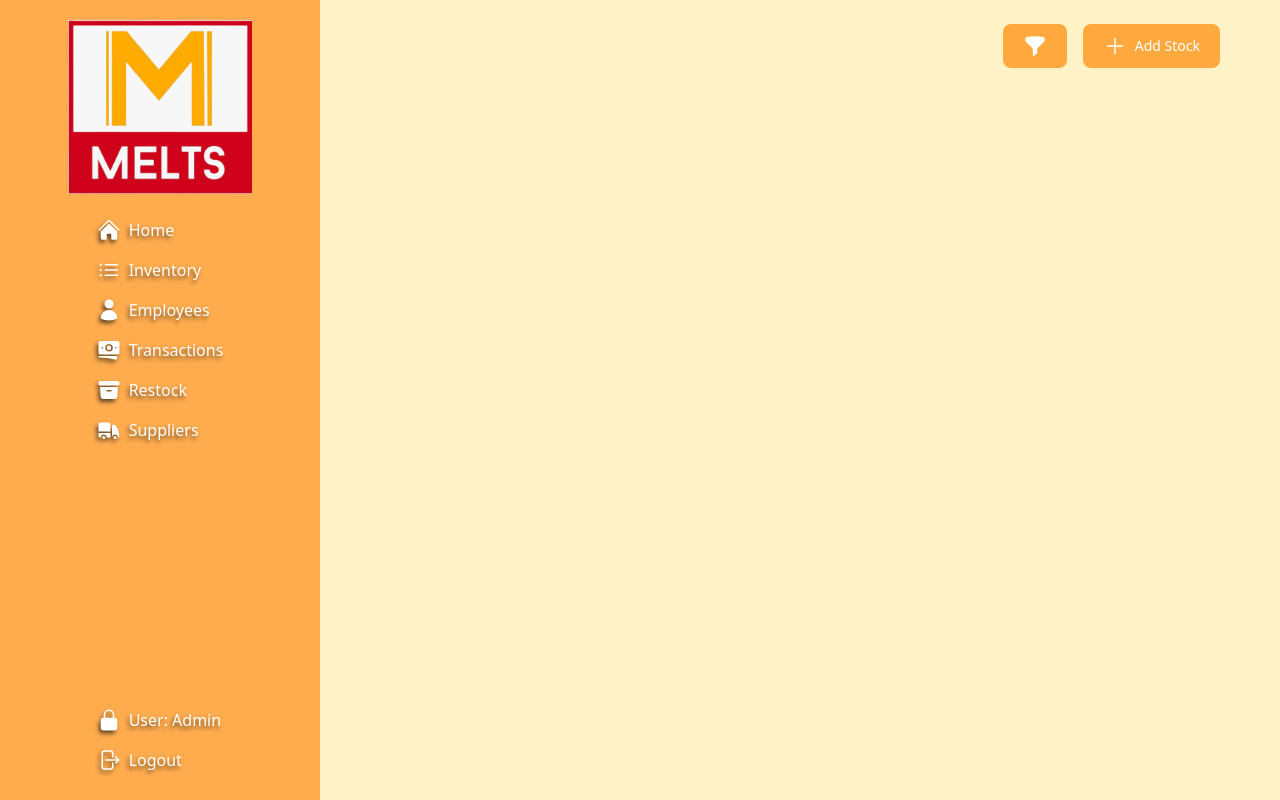
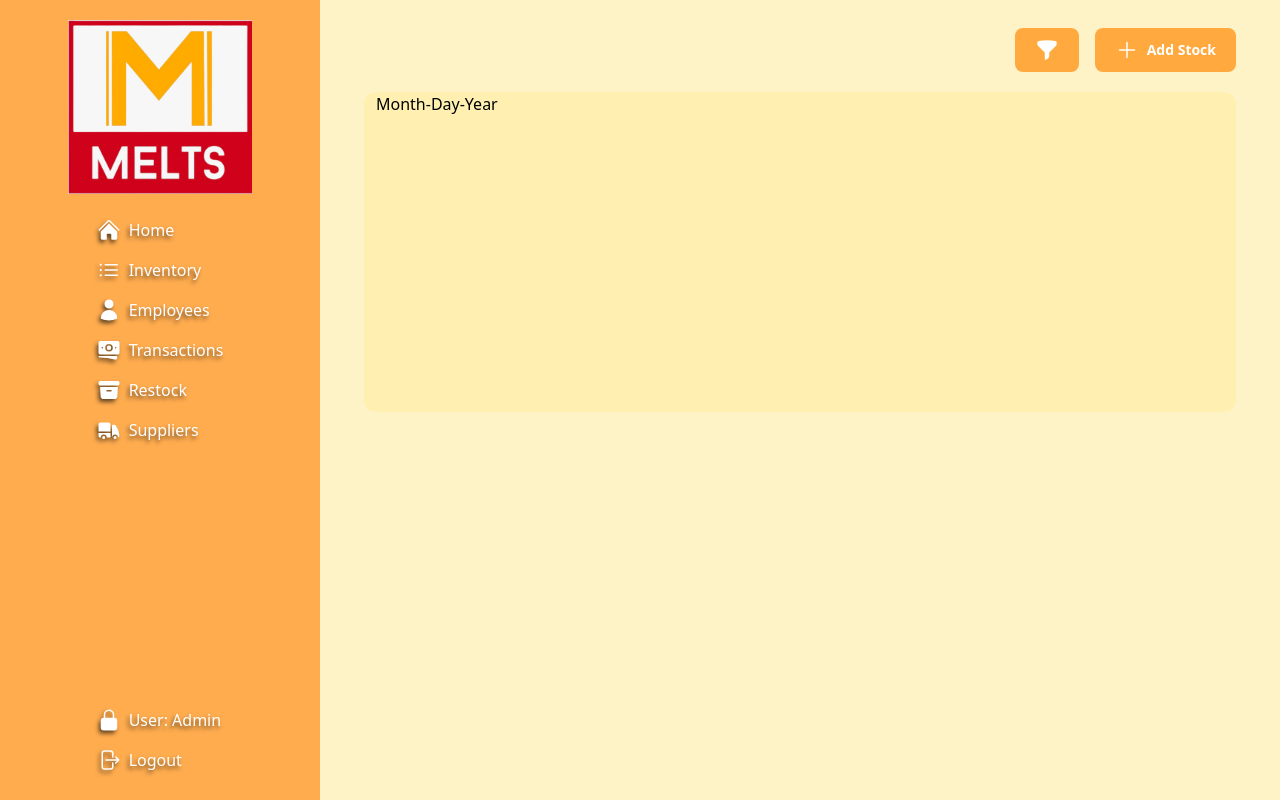
Before and after one commit to rcSabucido/melts-inventory, a React (Vite) app: page /restock in a window 1280 px wide. Built offline with nearby package versions, Linux system fonts and the light colour scheme.

Commit message:
Add initial div to store table contents

```diff
--- a/src/components/Button.jsx
+++ b/src/components/Button.jsx
@@ -1,6 +1,6 @@
 const Button = ({ children }) => {
     return (
-        <button type='button' className="flex justify-center items-center gap-2 text-white bg-orange-400/70 hover:bg-orange-400/90 font-medium rounded-lg text-sm px-5 py-2.5 me-2 mb-2">
+        <button type='button' className="flex justify-center items-center gap-2 text-white bg-orange-400/70 hover:bg-orange-400/90 font-bold rounded-lg text-sm px-5 py-2.5 me-2 mb-2">
             {children}
         </button>
     );
--- a/src/pages/Restock.jsx
+++ b/src/pages/Restock.jsx
@@ -8,8 +8,8 @@ const RestockPage = () => {
     <>
       <div className="flex">
         <Sidebar />
-        <main className="relative p-4 bg-amber-100 w-full">
-          <div className='absolute top-0 right-0 mx-13 my-6 flex gap-2'>
+        <main className="flex-col p-4 bg-amber-100 w-full">
+          <div className='mx-5 my-3 flex justify-end gap-2'>
             <Button>
               <FunnelIcon className='h-6 w-6' />
               </Button>
@@ -18,6 +18,9 @@ const RestockPage = () => {
               Add Stock
               </Button>
           </div>
+          <div className='mx-7 w-auto h-80 bg-amber-200/30 rounded-xl'>
+            <p className='mx-3 font-medium'>Month-Day-Year</p>
+          </div>
         </main>
       </div>
     </>
```
